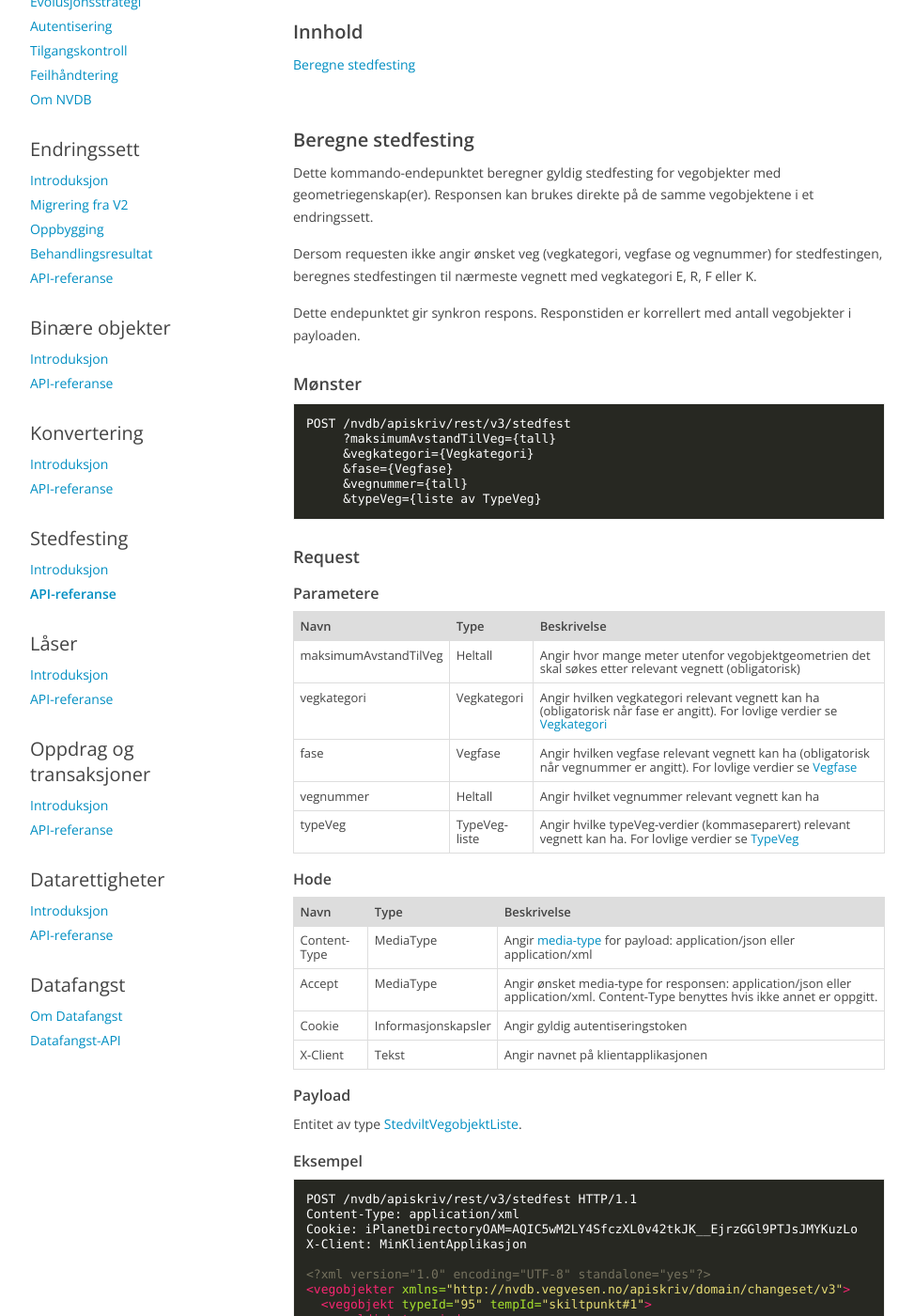
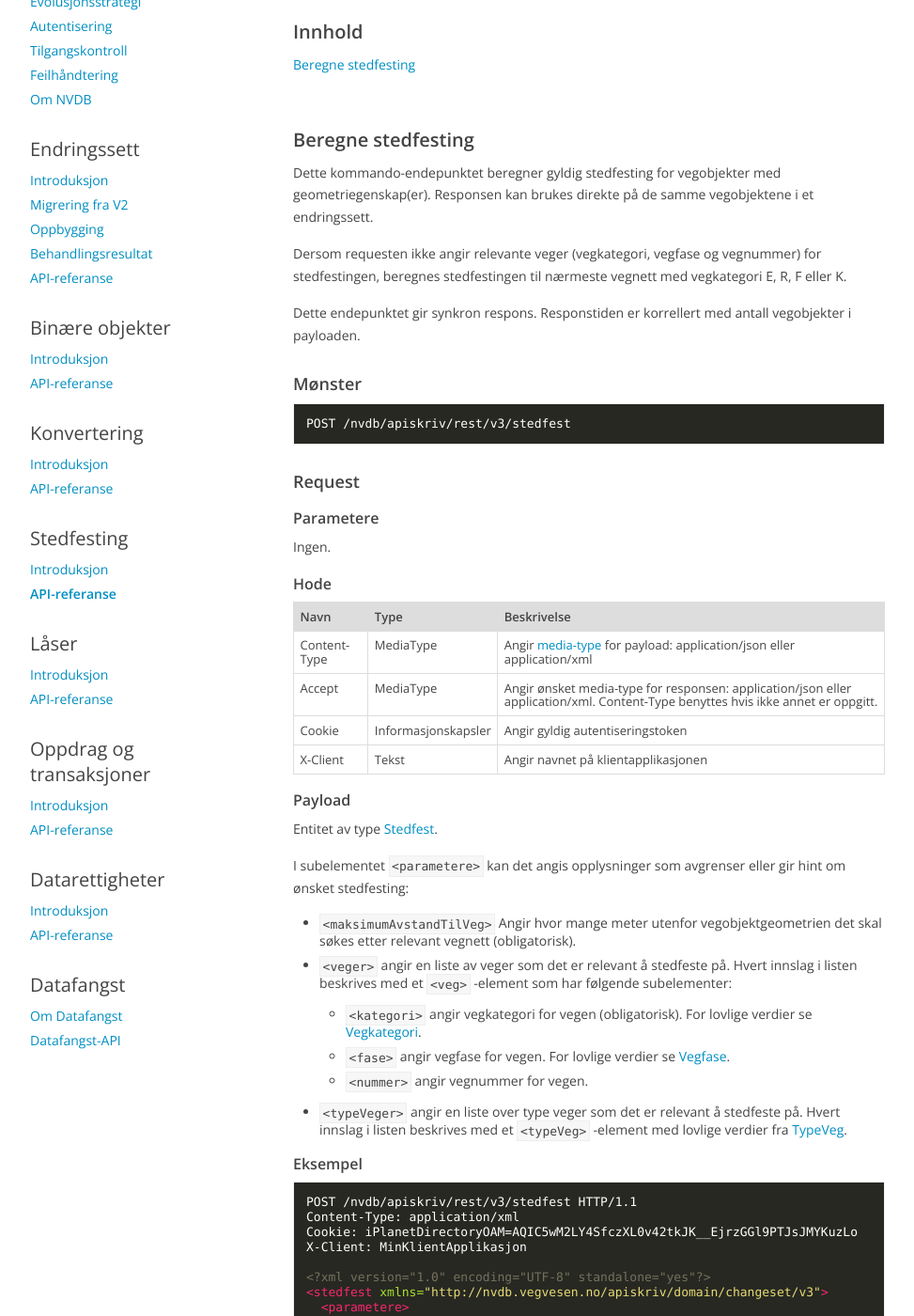
Before and after one commit to nvdb-vegdata/apiskrivdokumentasjon, a Jekyll site: the page built from stedfesting/api-referanse.md, in a window 1280 px wide and 1400 px high, scrolled down 258 px. Shown: the whole window at 94% size, without its empty margins (153-1126 px from the left). Built offline with Jekyll 4.4.1, drawn with Linux system fonts in a browser that asks for light colours; our own code applies the rules of GitHub Pages for plain Markdown files; some of the changed text lies outside the part shown.

Commit message:
Updated info on payload-based parameters in API ref for stedfesting

````diff
--- a/stedfesting/api-referanse.md
+++ b/stedfesting/api-referanse.md
@@ -18,7 +18,7 @@ permalink: /stedfesting/api-referanse
 Dette kommando-endepunktet beregner gyldig stedfesting for vegobjekter med geometriegenskap(er). Responsen kan brukes
 direkte på de samme vegobjektene i et endringssett.
 
-Dersom requesten ikke angir ønsket veg (vegkategori, vegfase og vegnummer) for stedfestingen, beregnes stedfestingen til nærmeste
+Dersom requesten ikke angir relevante veger (vegkategori, vegfase og vegnummer) for stedfestingen, beregnes stedfestingen til nærmeste
 vegnett med vegkategori E, R, F eller K.
 
 Dette endepunktet gir synkron respons. Responstiden er korrellert med antall vegobjekter i payloaden.
@@ -27,24 +27,13 @@ Dette endepunktet gir synkron respons. Responstiden er korrellert med antall veg
 
 ```
 POST /nvdb/apiskriv/rest/v3/stedfest
-     ?maksimumAvstandTilVeg={tall}
-     &vegkategori={Vegkategori}
-     &fase={Vegfase}
-     &vegnummer={tall}
-     &typeVeg={liste av TypeVeg}
 ```
 
 #### Request
 
 ##### Parametere
 
-Navn|Type|Beskrivelse
--|-|-
-maksimumAvstandTilVeg|Heltall|Angir hvor mange meter utenfor vegobjektgeometrien det skal søkes etter relevant vegnett (obligatorisk)
-vegkategori|Vegkategori|Angir hvilken vegkategori relevant vegnett kan ha (obligatorisk når fase er angitt). For lovlige verdier se [Vegkategori](https://www.vegvesen.no/nvdb/apiskriv/rest/v3/stedfest/vegkategori.xsd)
-fase|Vegfase|Angir hvilken vegfase relevant vegnett kan ha (obligatorisk når vegnummer er angitt). For lovlige verdier se [Vegfase](https://www.vegvesen.no/nvdb/apiskriv/rest/v3/stedfest/vegfase.xsd)
-vegnummer|Heltall|Angir hvilket vegnummer relevant vegnett kan ha
-typeVeg|TypeVeg-liste|Angir hvilke typeVeg-verdier (kommaseparert) relevant vegnett kan ha. For lovlige verdier se [TypeVeg](https://www.vegvesen.no/nvdb/apiskriv/rest/v3/stedfest/typeveg.xsd)
+Ingen.
 
 ##### Hode
 
@@ -57,7 +46,16 @@ X-Client|Tekst|Angir navnet på klientapplikasjonen
 
 ##### Payload
 
-Entitet av type [StedviltVegobjektListe](https://www.vegvesen.no/nvdb/apiskriv/rest/v3/stedfest/stedfest.xsd).
+Entitet av type [Stedfest](https://www.vegvesen.no/nvdb/apiskriv/rest/v3/stedfest/stedfest.xsd).
+
+I subelementet ```<parametere>``` kan det angis opplysninger som avgrenser eller gir hint om ønsket stedfesting:
+
+* ```<maksimumAvstandTilVeg>``` Angir hvor mange meter utenfor vegobjektgeometrien det skal søkes etter relevant vegnett (obligatorisk).
+* ```<veger>``` angir en liste av veger som det er relevant å stedfeste på. Hvert innslag i listen beskrives med et ```<veg>``` -element som har følgende subelementer:
+  * ```<kategori>``` angir vegkategori for vegen (obligatorisk). For lovlige verdier se [Vegkategori](https://www.vegvesen.no/nvdb/apiskriv/rest/v3/stedfest/vegkategori.xsd).
+  * ```<fase>``` angir vegfase for vegen. For lovlige verdier se [Vegfase](https://www.vegvesen.no/nvdb/apiskriv/rest/v3/stedfest/vegfase.xsd).
+  * ```<nummer>``` angir vegnummer for vegen.
+* ```<typeVeger>``` angir en liste over type veger som det er relevant å stedfeste på. Hvert innslag i listen beskrives med et ```<typeVeg>``` -element med lovlige verdier fra [TypeVeg](https://www.vegvesen.no/nvdb/apiskriv/rest/v3/stedfest/typeveg.xsd).
 
 ##### Eksempel
 
@@ -68,22 +66,40 @@ Cookie: iPlanetDirectoryOAM=AQIC5wM2LY4SfczXL0v42tkJK__EjrzGGl9PTJsJMYKuzLo
 X-Client: MinKlientApplikasjon
 
 <?xml version="1.0" encoding="UTF-8" standalone="yes"?>
-<vegobjekter xmlns="http://nvdb.vegvesen.no/apiskriv/domain/changeset/v3">
-  <vegobjekt typeId="95" tempId="skiltpunkt#1">
-    <gyldighetsperiode>
-      <startdato>2020-01-01</startdato>
-    </gyldighetsperiode>
-    <egenskaper>
-      <egenskap typeId="4794">
-        <geometri>
-          <srid>5973</srid>srid>
-          <wkt>POINT Z(270196.99 7041858.13 15.72)</wkt>
-        </geometri>
-      </egenskap>
-    </egenskaper>
-    <assosiasjoner/>
-  </vegobjekt>
-</vegobjekter>
+<stedfest xmlns="http://nvdb.vegvesen.no/apiskriv/domain/changeset/v3">
+  <parametere>
+    <maksimalAvstandTilVeg>100</maksimalAvstandTilVeg>
+    <veger>
+      <veg>
+        <kategori>F</kategori>
+        <fase>V</fase>
+        <nummer>6690</nummer>
+      </veg>
+    </veger>
+    <typeVeger>
+      <typeVeg>ENKEL_BILVEG</typeVeg>
+      <typeVeg>KANALISERT_VEG</typeVeg>
+      <typeVeg>RAMPE</typeVeg>
+      <typeVeg>RUNDKJØRING</typeVeg>
+    </typeVeger>
+  </parametere>
+  <vegobjekter>
+    <vegobjekt typeId="95" tempId="skiltpunkt#1">
+      <gyldighetsperiode>
+        <startdato>2020-01-01</startdato>
+      </gyldighetsperiode>
+      <egenskaper>
+        <egenskap typeId="4794">
+          <geometri>
+            <srid>5973</srid>srid>
+            <wkt>POINT Z(270196.99 7041858.13 15.72)</wkt>
+          </geometri>
+        </egenskap>
+      </egenskaper>
+      <assosiasjoner/>
+    </vegobjekt>
+  </vegobjekter>
+</stedfest>
 ```
 
 #### Respons
````
Also changed, not shown: stedfesting/introduksjon.md (+6 -4 lines).
